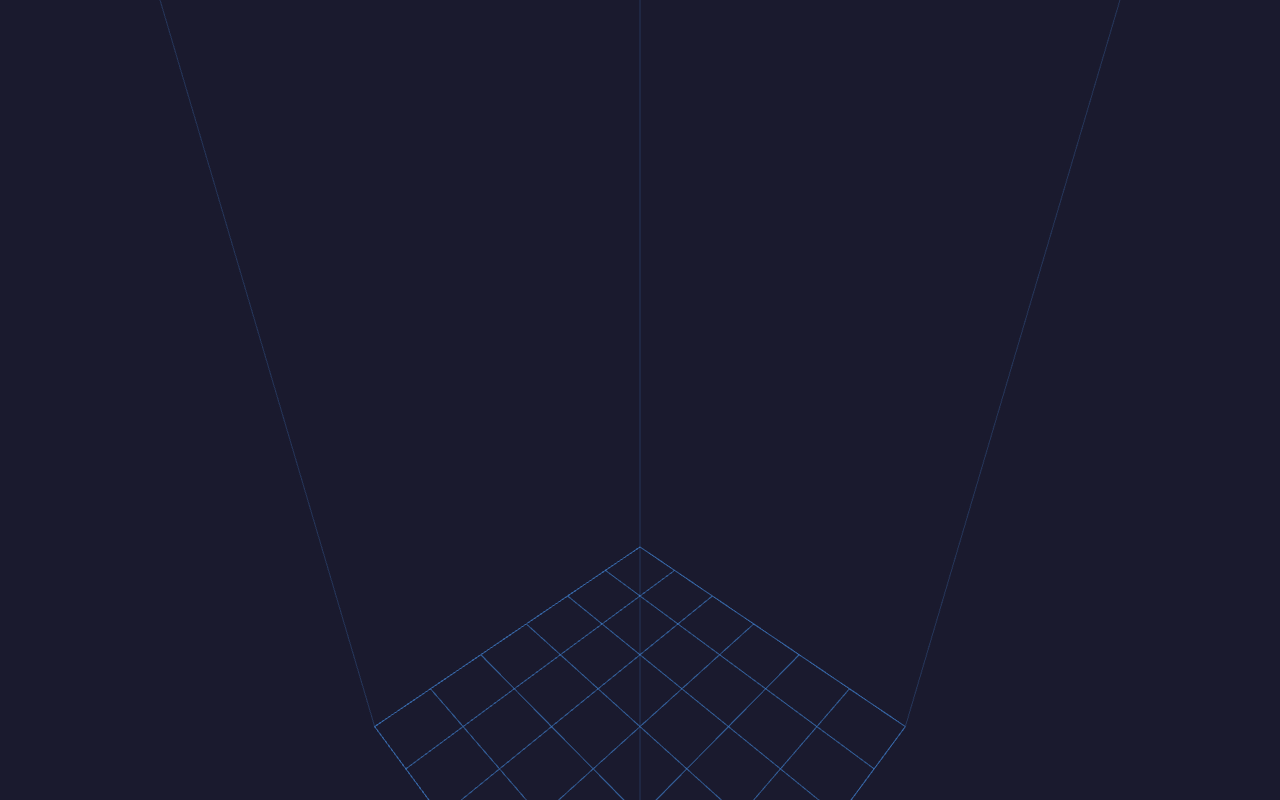
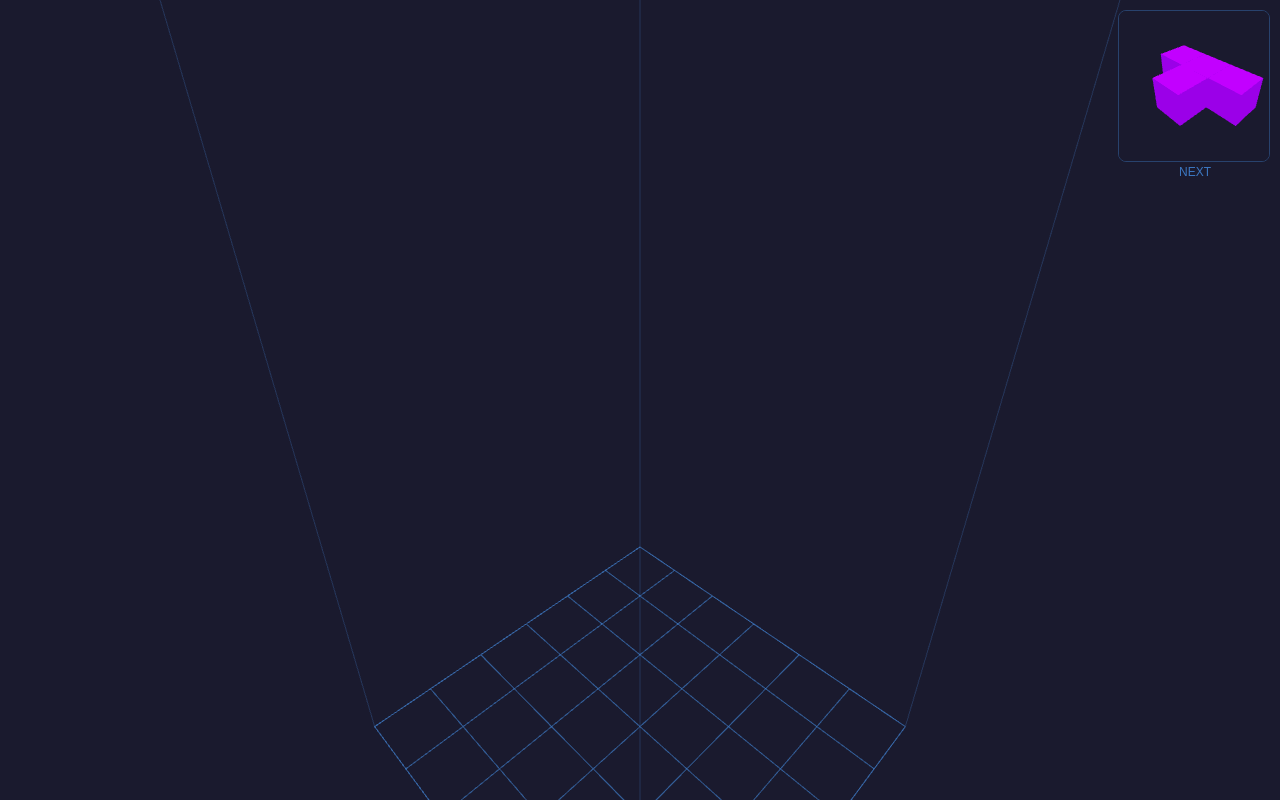
Before and after one commit to baslie/3d-tetris, a plain HTML site: page index.html in a window 1280 px wide. Drawn offline with nearby package versions, Linux system fonts and the light colour scheme.

Commit message:
Sprint 2: pieces, spawning and next-piece preview
- Add 3D grid array (6×12×6) for field state
- Define 5 piece types (I, L, T, S, O) with colors
- Implement piece spawning centered on field at top
- Render current piece as THREE.Group of BoxGeometry cubes
- Add next-piece preview in separate canvas (150×150, top-right)

```diff
--- a/index.html
+++ b/index.html
@@ -8,9 +8,32 @@
     * { margin: 0; padding: 0; }
     html, body { overflow: hidden; width: 100%; height: 100%; }
     canvas { display: block; width: 100%; height: 100%; }
+    #preview {
+      position: absolute;
+      top: 10px;
+      right: 10px;
+      width: 150px;
+      height: 150px;
+      border: 1px solid rgba(74, 158, 255, 0.3);
+      border-radius: 8px;
+      overflow: hidden;
+    }
+    #preview canvas { width: 100%; height: 100%; }
+    #preview-label {
+      position: absolute;
+      top: 165px;
+      right: 10px;
+      width: 150px;
+      text-align: center;
+      color: rgba(74, 158, 255, 0.7);
+      font-family: sans-serif;
+      font-size: 12px;
+    }
   </style>
 </head>
 <body>
+  <div id="preview"><canvas id="preview-canvas"></canvas></div>
+  <div id="preview-label">NEXT</div>
   <canvas id="c"></canvas>
 
   <script src="https://cdnjs.cloudflare.com/ajax/libs/three.js/r128/three.min.js"></script>
@@ -71,6 +94,132 @@
     const ambientLight = new THREE.AmbientLight(0xffffff, 0.4);
     scene.add(ambientLight);
 
+    // --- Игровое поле ---
+    const FIELD = { W: 6, H: 12, D: 6 };
+    const fieldGrid = [];
+    function initGrid() {
+      for (let x = 0; x < FIELD.W; x++) {
+        fieldGrid[x] = [];
+        for (let y = 0; y < FIELD.H; y++) {
+          fieldGrid[x][y] = [];
+          for (let z = 0; z < FIELD.D; z++) {
+            fieldGrid[x][y][z] = null;
+          }
+        }
+      }
+    }
+    initGrid();
+
+    // --- Фигуры ---
+    const PIECES = [
+      { blocks: [[0,0,0],[1,0,0],[2,0,0],[3,0,0]], color: 0x00f0f0 }, // I
+      { blocks: [[0,0,0],[1,0,0],[2,0,0],[2,0,1]], color: 0xf0a000 }, // L
+      { blocks: [[0,0,0],[1,0,0],[2,0,0],[1,0,1]], color: 0xa000f0 }, // T
+      { blocks: [[0,0,0],[1,0,0],[1,0,1],[2,0,1]], color: 0x00f000 }, // S
+      { blocks: [[0,0,0],[1,0,0],[0,0,1],[1,0,1]], color: 0xf0f000 }, // O
+    ];
+
+    // --- Состояние текущей фигуры ---
+    let currentPiece = null;
+    let currentPosition = { x: 0, y: 0, z: 0 };
+    let currentGroup = null;
+    let nextPiece = null;
+
+    function randomPiece() {
+      return PIECES[Math.floor(Math.random() * PIECES.length)];
+    }
+
+    function createPieceMesh(piece) {
+      const group = new THREE.Group();
+      piece.blocks.forEach(([dx, dy, dz]) => {
+        const geo = new THREE.BoxGeometry(1, 1, 1);
+        const mat = new THREE.MeshLambertMaterial({ color: piece.color });
+        const cube = new THREE.Mesh(geo, mat);
+        cube.position.set(dx, dy, dz);
+        group.add(cube);
+      });
+      return group;
+    }
+
+    function getPieceBounds(piece) {
+      let minX = Infinity, maxX = -Infinity;
+      let minY = Infinity, maxY = -Infinity;
+      let minZ = Infinity, maxZ = -Infinity;
+      piece.blocks.forEach(([dx, dy, dz]) => {
+        minX = Math.min(minX, dx); maxX = Math.max(maxX, dx);
+        minY = Math.min(minY, dy); maxY = Math.max(maxY, dy);
+        minZ = Math.min(minZ, dz); maxZ = Math.max(maxZ, dz);
+      });
+      return { minX, maxX, minY, maxY, minZ, maxZ,
+        w: maxX - minX + 1, h: maxY - minY + 1, d: maxZ - minZ + 1 };
+    }
+
+    function renderCurrentPiece() {
+      if (currentGroup) scene.remove(currentGroup);
+      if (!currentPiece) return;
+      currentGroup = createPieceMesh(currentPiece);
+      currentGroup.position.set(
+        currentPosition.x + 0.5,
+        currentPosition.y + 0.5,
+        currentPosition.z + 0.5
+      );
+      scene.add(currentGroup);
+    }
+
+    // --- Превью следующей фигуры ---
+    const previewCanvas = document.getElementById('preview-canvas');
+    previewCanvas.width = 150;
+    previewCanvas.height = 150;
+    const previewRenderer = new THREE.WebGLRenderer({ canvas: previewCanvas, antialias: true });
+    previewRenderer.setSize(150, 150);
+    previewRenderer.setClearColor(0x1a1a2e);
+
+    const previewScene = new THREE.Scene();
+    const previewCamera = new THREE.PerspectiveCamera(45, 1, 0.1, 50);
+    previewCamera.position.set(3, 3, 3);
+    previewCamera.lookAt(0, 0, 0);
+
+    const previewAmbient = new THREE.AmbientLight(0xffffff, 0.6);
+    previewScene.add(previewAmbient);
+    const previewDir = new THREE.DirectionalLight(0xffffff, 0.8);
+    previewDir.position.set(3, 5, 3);
+    previewScene.add(previewDir);
+
+    function renderNextPreview() {
+      // Очистить старые меши
+      while (previewScene.children.length > 2) {
+        previewScene.remove(previewScene.children[previewScene.children.length - 1]);
+      }
+      if (!nextPiece) return;
+      const mesh = createPieceMesh(nextPiece);
+      // Центрировать фигуру вокруг origin
+      const bounds = getPieceBounds(nextPiece);
+      mesh.position.set(
+        -(bounds.minX + bounds.maxX) / 2,
+        -(bounds.minY + bounds.maxY) / 2,
+        -(bounds.minZ + bounds.maxZ) / 2
+      );
+      previewScene.add(mesh);
+      previewRenderer.render(previewScene, previewCamera);
+    }
+
+    // --- Спавн фигуры ---
+    function spawnPiece() {
+      currentPiece = nextPiece || randomPiece();
+      nextPiece = randomPiece();
+      // Не давать две одинаковые подряд
+      while (nextPiece === currentPiece) {
+        nextPiece = randomPiece();
+      }
+      const bounds = getPieceBounds(currentPiece);
+      currentPosition.x = Math.floor((FIELD.W - bounds.w) / 2);
+      currentPosition.z = Math.floor((FIELD.D - bounds.d) / 2);
+      currentPosition.y = FIELD.H - bounds.h;
+      renderCurrentPiece();
+      renderNextPreview();
+    }
+    spawnPiece();
+
     // --- Resize ---
     window.addEventListener('resize', () => {
       camera.aspect = window.innerWidth / window.innerHeight;
```
Also changed, not shown: docs/plan.md (+1 -1 lines).
